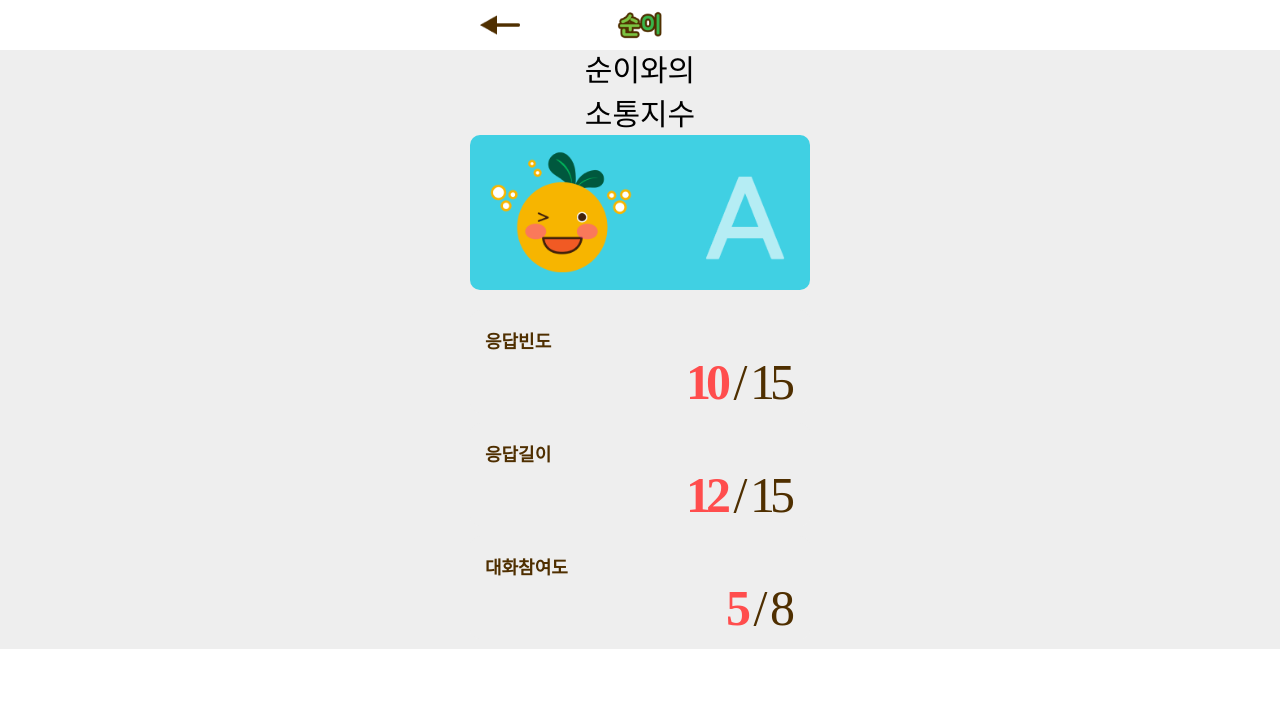
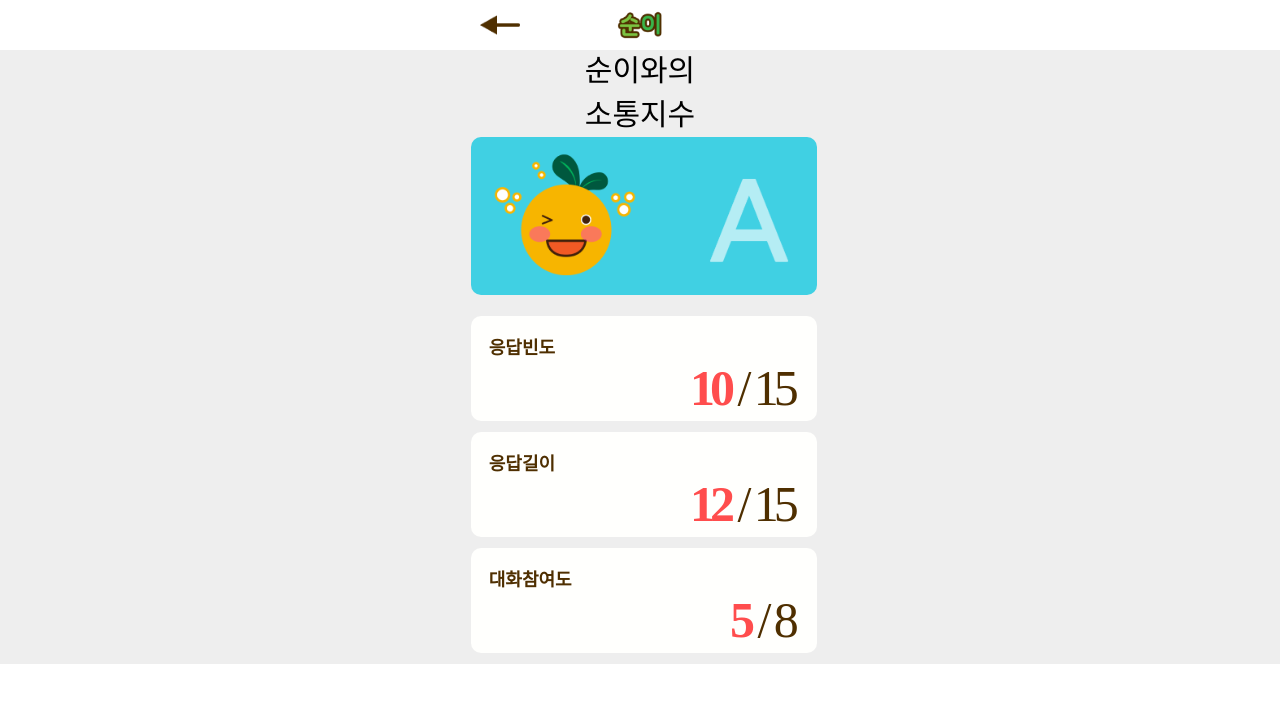
Before and after one commit to mumwa/caregiver-Soon, a Flask app: page /friendship in a window 1280 px wide. Shown: the top 703 px of the page. Run offline with Flask 2, Linux system fonts and the light colour scheme; some libraries are stand-ins or nearby versions.

Commit message:
friendship.css changed.

```diff
--- a/static/friendship.css
+++ b/static/friendship.css
@@ -15,20 +15,22 @@
 
 .total {
   width: 310px;
+  max-width:310px;
   height: 140px;
-  margin: 20px 10px 20px 10px;
-  padding: 10px 15px 5px 15px;
+  margin: 6% 3% 6% 3%;
+  padding: 3% 5% 2% 5%;
   border-radius: 10px;
   background-color: #40d0e3;
 }
 
 .totalCategories {
   width: 310px;
+  max-width: 310px;
   height: 96px;
-  margin: 4px 10px 10px 10px;
-  padding: 2px 15px 5px 15px;
+  margin: 1% 3% 3% 3%;
+  padding: 0.5% 5% 2% 5%;
   border-radius: 10px;
-  background-color: #eeeeee;
+  background-color: #fffffd;
 }
 
 .clearfix::after {
```
